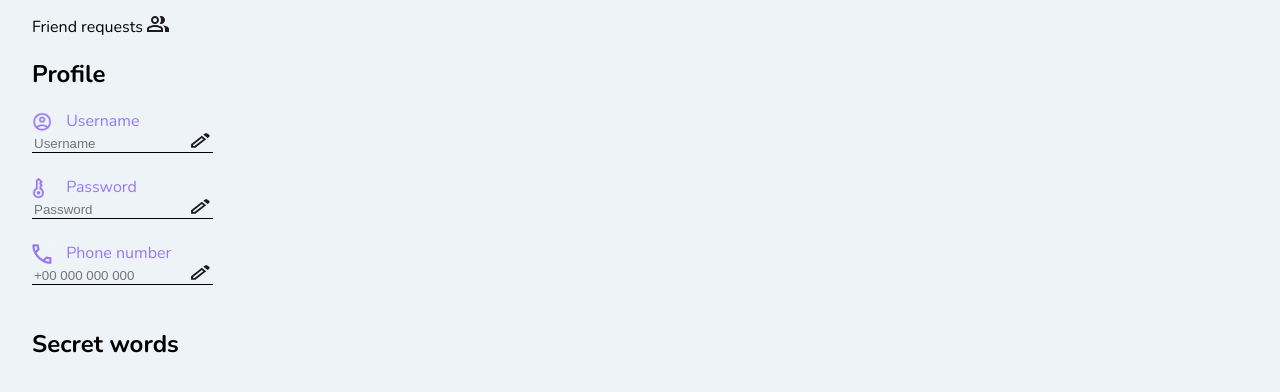
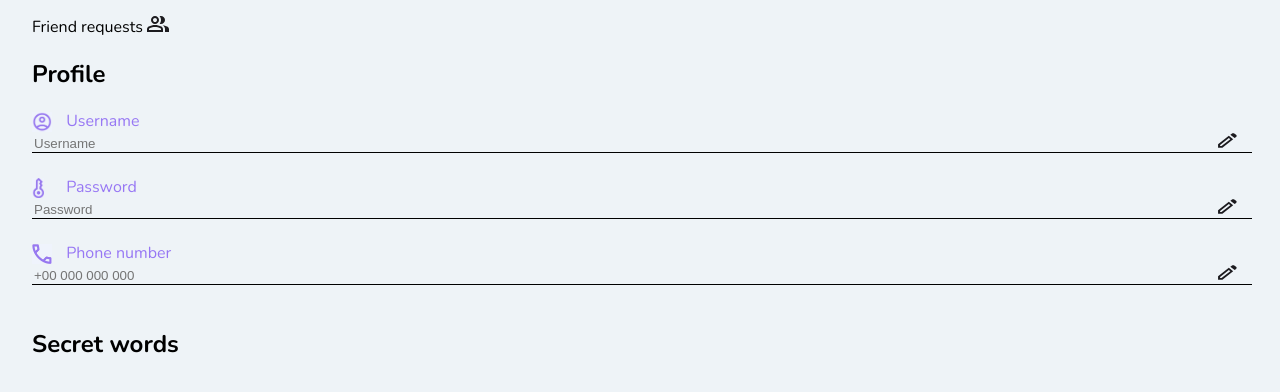
Before and after one commit to lindsayPeeters/smart-interaction, a PHP site: page /screens/settings.php in a window 1280 px wide. Shown: the part 119-511 px from the top of the page. Run offline with PHP 8.4, Linux system fonts and the light colour scheme; some web fonts are replaced.

Commit message:
fix: style profile form

```diff
--- a/style/style.css
+++ b/style/style.css
@@ -49,6 +49,7 @@ header .backbtn{
 section{
     margin-top: 16px;
     margin-left: 16px;
+    margin-right: 16px;
 }
 section a{
     text-decoration: none;
@@ -60,13 +61,14 @@ section a{
 }
 #section-profile form input{
     border: none;
+    width: 100%;
     border-bottom: 1px solid black;
     background-color: transparent;
 }
 #section-profile form button{
     border: none;
     background-color: transparent;
-    margin-left: -32px;
+    margin-left: -40px;
 }
 #section-profile form .textInput{
     position: relative;
```
